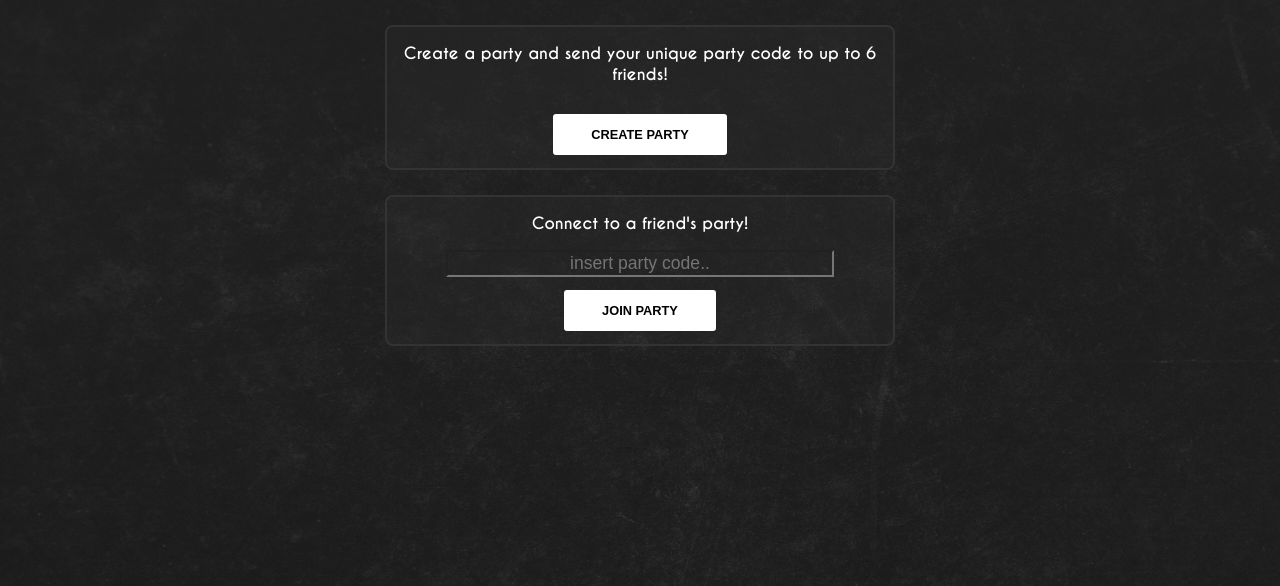
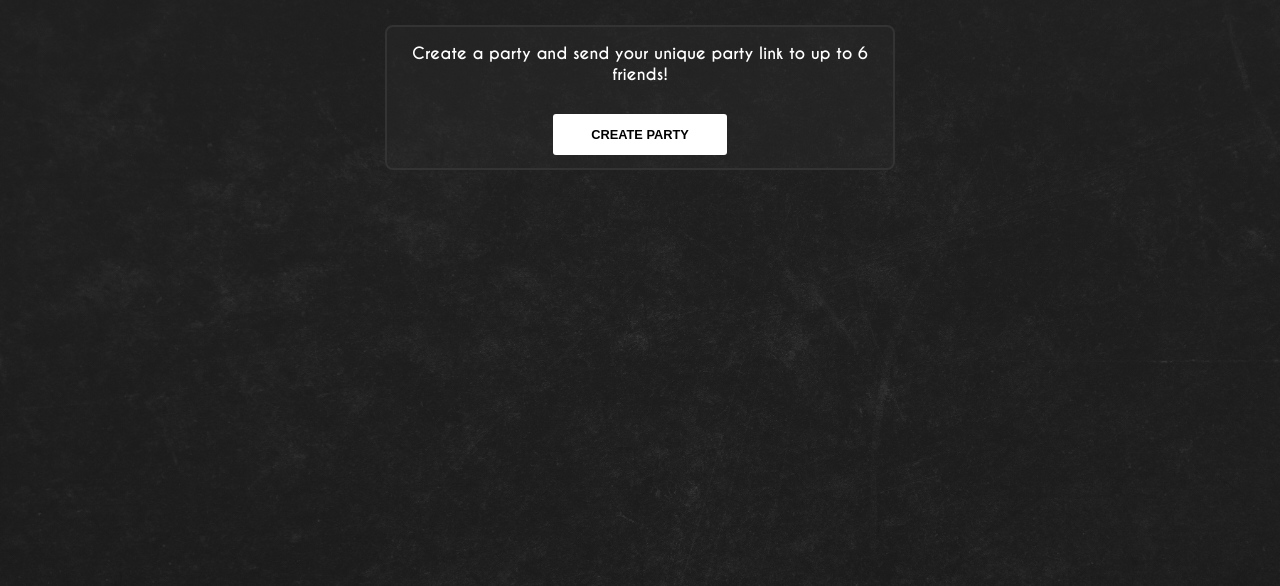
Before and after one commit to basekkelenkamp/everynoise-scraper, a Flask app: page /party in a window 1280 px wide. Shown: the part 105-691 px from the top of the page. Run offline with Flask 2, Linux system fonts and the light colour scheme; parts of the project's set-up code (start-up, migrations or seed data) failed here and were passed over.

```diff
--- a/static/css/party.css
+++ b/static/css/party.css
@@ -146,3 +146,20 @@
     opacity: 1;
     transition: opacity 1s ease;
   }
+
+  #party_code {
+    width: 75%;
+    background-color: transparent;
+    color: inherit;
+    text-align: center;
+    font-size: 110%;
+    border: 2px solid rgba(0, 255, 0, 0.5);  /* Adds a slightly green outline */
+    border-radius: 0.3rem;  /* Similar to other elements */
+    padding: 0.75em;  /* Similar to other inputs */
+}
+
+/* Optional: Hover effect to indicate it's clickable */
+#party_code:hover {
+    box-shadow: 0 0 5px rgba(0, 255, 0, 0.5);
+    cursor: pointer;
+}
--- a/templates/main/answer.html
+++ b/templates/main/answer.html
@@ -25,7 +25,7 @@
     {% endif %} {% if end %}
     <form class="submit-score-form" method="POST" action="{{ url_for('submit_score') }}">
         <input type="text" name="name" placeholder="name.." required/>
-        <input class="game-button" type="submit" name="submit_score" value="submit_score" />
+        <input class="game-button" type="submit" name="submit_score" value="submit_score" maxlength="15"/>
     </form>
     {% endif %}
 
--- a/templates/party/lobby.html
+++ b/templates/party/lobby.html
@@ -22,7 +22,7 @@
 
     <div class="party-form">
         <div class="player-slot enter-name">
-            <input type="text" class="player-name-input" placeholder="Enter nickname">
+            <input type="text" class="player-name-input" placeholder="Enter nickname" maxlength="15">
             <span class="warning-message" style="color: red; display: none;">Please enter a nickname!</span>
             <button class="ready-toggle-button">Not Ready</button>
         </div>
--- a/templates/party/party.html
+++ b/templates/party/party.html
@@ -4,19 +4,19 @@
 <div class="main-wrapper">
 
     <form class="party-form" method="POST" action="{{ url_for('create_party') }}">
-        <p>Create a party and send your unique party code to up to 6 friends!</p>
+        <p>Create a party and send your unique party link to up to 6 friends!</p>
         <div class="menu-item-wrapper create-party-button">
             <button type="submit" id="submit_button" name="submit_button">CREATE PARTY</button>
         </div>
     </form>
 
-    <form class="party-form" method="POST" action="{{ url_for('join_party') }}">
+    <!-- <form class="party-form" method="POST" action="{{ url_for('join_party') }}">
         <p>Connect to a friend's party!</p>
         <input type="text" id="party_code" name="party_code" placeholder="insert party code..">
         <div class="menu-item-wrapper create-party-button">
             <button type="submit" id="submit_button" name="submit_button">JOIN PARTY</button>
         </div>
-    </form>
+    </form> -->
 
 </div>
 {% endblock content %}
```
